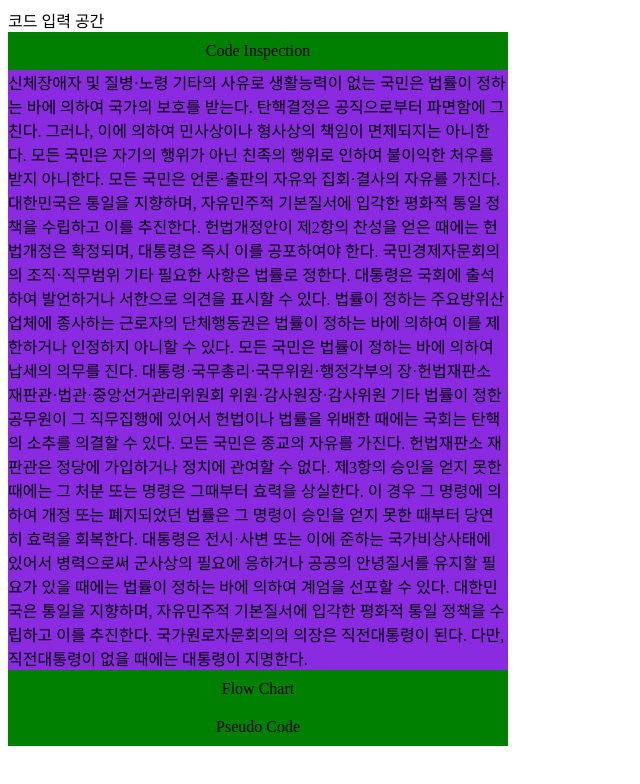
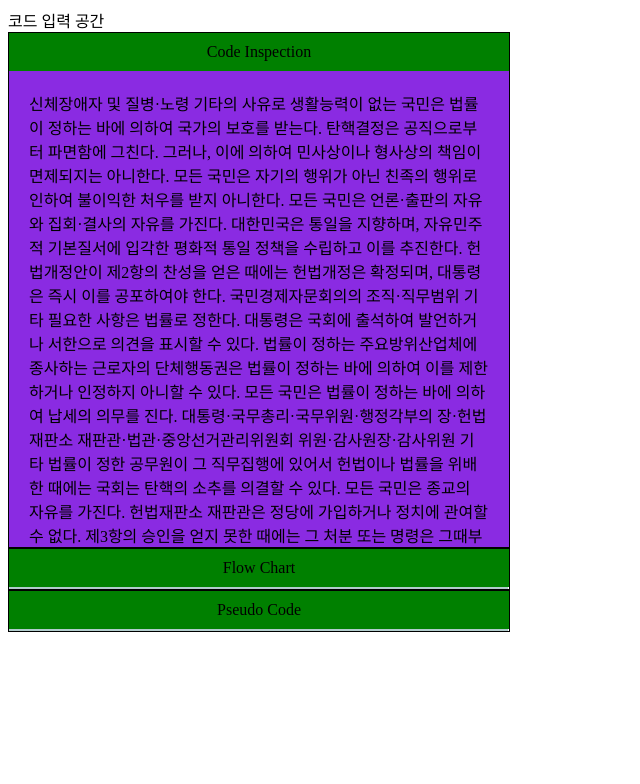
Before and after one commit to vlvksbdof1234/open_source_project_team3, a React (Create React App) app in the folder ai_code_helper/: page / in a window 1280 px wide. Shown: the top 784 px of the page, without its empty margins (0-640 px from the left). Built offline with nearby package versions, Linux system fonts and the light colour scheme.

Commit message:
Menu 창 데모.ver2 아래 부분이 잘리는 문제 해결

```diff
--- a/ai_code_helper/src/styles/MenuContainer.css
+++ b/ai_code_helper/src/styles/MenuContainer.css
@@ -2,7 +2,7 @@
     display: flex;
     flex-direction: column;
     width: 500px; /* 가로를 꽉 채움 */
-    height: 500px;
-    max-height: 500px;
+    max-height: 700px;
+    height:600px;
     background-color: rgb(177, 204, 204);
 }
--- a/ai_code_helper/src/styles/MenuDiv.css
+++ b/ai_code_helper/src/styles/MenuDiv.css
@@ -1,8 +1,14 @@
 .MenuDiv {
     width: 100%; /* 각 MenuDiv가 가로를 꽉 채움 */
     transition: all 0.3s ease; /* 부드러운 전환 효과 */
-    flex-grow: 0;
-    overflow: visible; /* 스크롤바 없음 */
+    flex-grow: 1;
+    overflow: hidden;
+    border: 1px black solid;
+    min-height: 40px;
+}
+
+.MenuDiv.MenuDiv.active{
+    flex-grow: 2;
 }
 
 .MenuDiv > label {
@@ -11,18 +17,20 @@
     text-align: center; /* 라벨 텍스트를 중앙 정렬 */
     background-color: green;
     padding: 10px 0; /* 라벨의 높이를 설정 */
+    overflow: visible;
 }
 
 .content-container {
-    width: 100%; /* 내용 컨테이너가 가로를 꽉 채움 */
-    max-height: 100%; /* 최대 높이 설정 */
-    overflow: auto; /* 내용이 넘치면 스크롤 표시 */
+    width: 100%;
+    box-sizing: border-box;
 }
 
 .content {
     background-color: blueviolet; /* 배경색 설정 */
+    padding: 10px;
 }
 
-.MenuDiv.active {
-    flex-grow: 1;
+.MenuDiv.active .content-container{
+    max-height:calc(100% - 35px);
+    overflow: auto;
 }
```
Also changed, not shown: ai_code_helper/src/styles/App.css (added).
